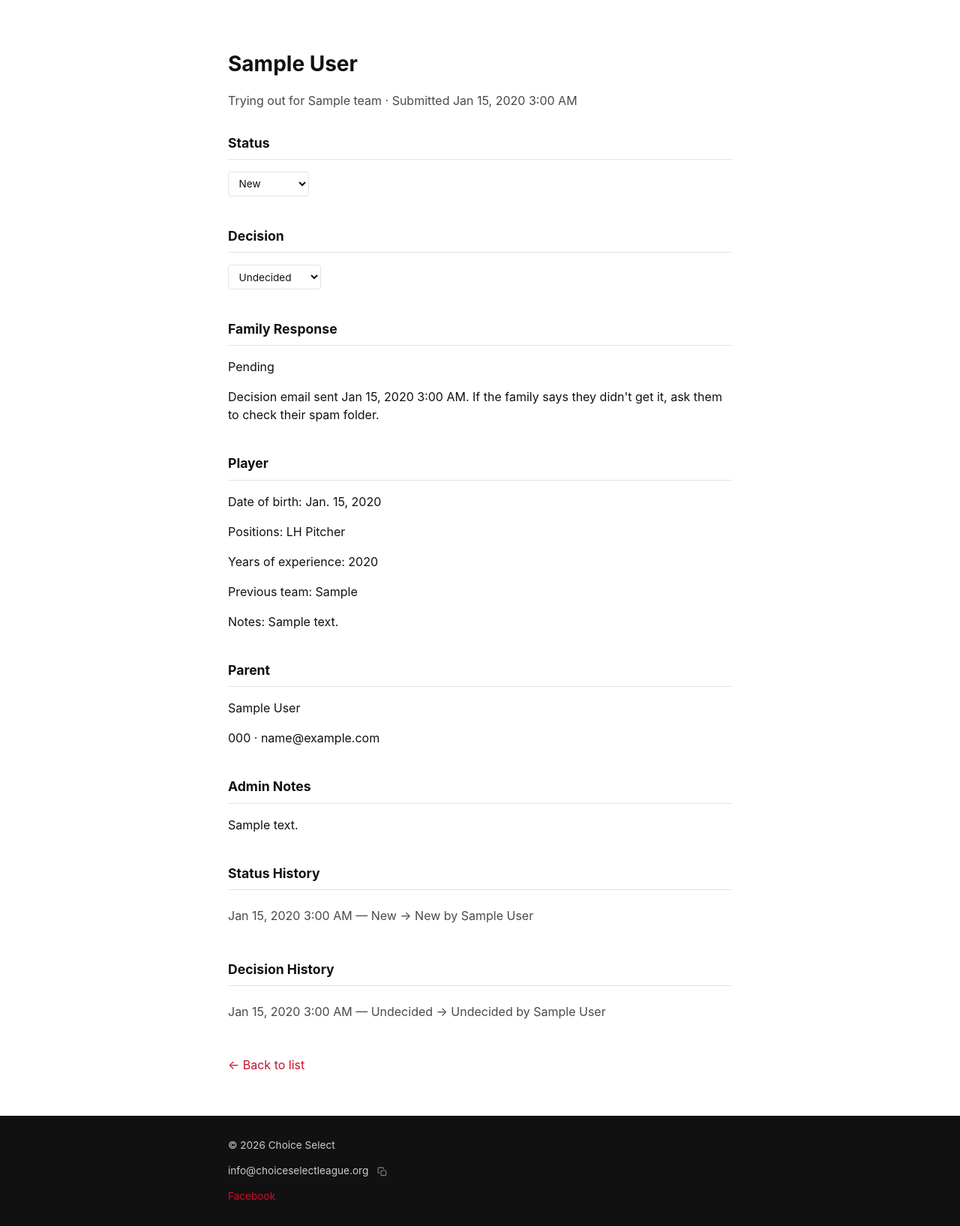
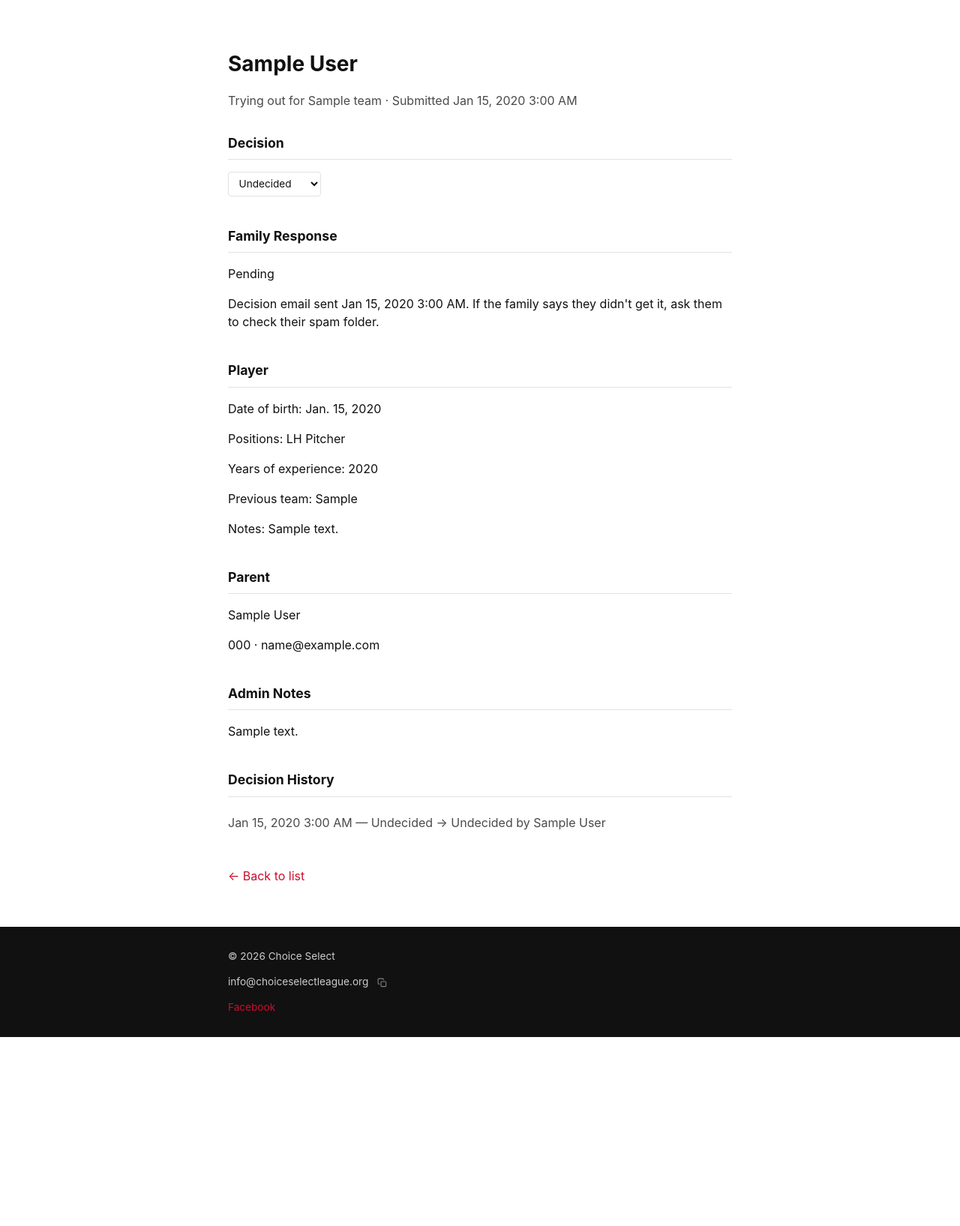
Before and after one commit to haewonito/baseball_club_site, a Django app: page /accounts/dashboard/admin/tryouts/1/ in a window 1280 px wide. Shown: the part 118-1753 px from the top of the page at 75% size. After the commit the page ends 1501 px from the top, so only its background shows below. Run offline with Django 5.2, Linux system fonts and the light colour scheme; a user stored in the database is signed in; tables that the repository leaves empty hold one stand-in row (values such as "Sample post").

Commit message:
before-debugging
Replace try-out status with an Unattended decision

Add "unattended" to coach_decision (no email, like undecided) and remove
the status field, TryoutStatusChange, and the status dropdown/view/URL.
Migration tryouts.0019 drops the status column and history table.

Co-Authored-By: Claude Sonnet 5.5 <noreply@anthropic.com>

```diff
--- a/apps/accounts/templates/accounts/admin_tryout_detail.html
+++ b/apps/accounts/templates/accounts/admin_tryout_detail.html
@@ -16,11 +16,6 @@
   </section>
 
   <section class="team-section">
-    <h2>Status</h2>
-    {% include "partials/_tryout_status_select.html" with signup=signup status_choices=status_choices confirm=True %}
-  </section>
-
-  <section class="team-section">
     <h2>Decision</h2>
     {% include "partials/_tryout_decision_select.html" with signup=signup decision_choices=decision_choices %}
   </section>
@@ -33,8 +28,8 @@
     {% if signup.decision_emailed_at %}
       <p>Decision email sent {{ signup.decision_emailed_at|date:"M j, Y g:i A" }}.
         If the family says they didn't get it, ask them to check their spam folder.</p>
-    {% elif signup.coach_decision == "undecided" %}
-      <p>Available once the assigned coach sets a decision.</p>
+    {% elif signup.coach_decision == "undecided" or signup.coach_decision == "unattended" %}
+      <p>Available once the assigned coach sets an Invite or Not Selected decision.</p>
     {% else %}
       <p>Decision set, not yet emailed -- sent from the coach's Try-Out Sign-Ups page.</p>
     {% endif %}
@@ -103,23 +98,6 @@
   {% endif %}
 
   <section class="team-section">
-    <h2>Status History</h2>
-    {% if status_changes %}
-      <ul class="coach-list">
-        {% for change in status_changes %}
-          <li>
-            {{ change.changed_at|date:"M j, Y g:i A" }} &mdash;
-            {{ change.get_old_status_display }} &rarr; {{ change.get_new_status_display }}
-            by {{ change.changed_by|default:"—" }}
-          </li>
-        {% endfor %}
-      </ul>
-    {% else %}
-      <p>No status changes yet.</p>
-    {% endif %}
-  </section>
-
-  <section class="team-section">
     <h2>Decision History</h2>
     {% if decision_changes %}
       <ul class="coach-list">
--- a/apps/accounts/templates/accounts/admin_tryouts_list.html
+++ b/apps/accounts/templates/accounts/admin_tryouts_list.html
@@ -5,7 +5,7 @@
 {% block content %}
   <section class="page-hero">
     <h1>Try-Out Sign-Ups</h1>
-    <p>You can set both Status and Decision for any sign-up here.</p>
+    <p>You can set the Decision for any sign-up here.</p>
   </section>
 
   <div class="dashboard-links">
@@ -35,7 +35,6 @@
           <th>Phone</th>
           <th>Submitted</th>
           <th>Season</th>
-          <th>Status</th>
           <th>Decision</th>
           <th>Family Response</th>
           <th>Roster</th>
@@ -51,7 +50,6 @@
             <td>{{ signup.parent_phone }}</td>
             <td>{{ signup.submitted_at|date:"M j, Y" }}</td>
             <td>{{ signup.season_label }}</td>
-            <td>{% include "partials/_tryout_status_select.html" with signup=signup status_choices=status_choices confirm=True %}</td>
             <td>{% include "partials/_tryout_decision_select.html" with signup=signup decision_choices=decision_choices %}</td>
             <td>{{ signup.get_family_response_display }}</td>
             <td>{{ signup.promoted_player|yesno:"Promoted,—" }}</td>
--- a/apps/accounts/urls.py
+++ b/apps/accounts/urls.py
@@ -12,11 +12,6 @@ urlpatterns = [
     path("dashboard/admin/", views.dashboard_admin, name="dashboard_admin"),
     path("dashboard/admin/tryouts/", views.admin_tryouts_list, name="admin_tryouts_list"),
     path("dashboard/admin/tryouts/<int:pk>/", views.admin_tryout_detail, name="admin_tryout_detail"),
-    path(
-        "dashboard/admin/tryouts/<int:pk>/status/",
-        views.admin_tryout_status_change,
-        name="admin_tryout_status_change",
-    ),
     path(
         "dashboard/admin/tryouts/<int:pk>/promote/",
         views.admin_tryout_promote,
--- a/apps/accounts/views.py
+++ b/apps/accounts/views.py
@@ -30,8 +30,6 @@ from apps.tryouts.models import (
     TryoutPoster,
     TryoutResponseInvite,
     TryoutSignup,
-    TryoutStatus,
-    TryoutStatusChange,
 )
 
 from .emails import send_parent_invite_email
@@ -129,7 +127,6 @@ def admin_tryouts_list(request):
             "signups": signups,
             "years": years,
             "selected_year": selected_year,
-            "status_choices": TryoutStatus.choices,
             "decision_choices": TryoutDecision.choices,
         },
     )
@@ -146,7 +143,6 @@ def admin_tryout_detail(request, pk):
         ),
         pk=pk,
     )
-    status_changes = signup.status_changes.select_related("changed_by").order_by("-changed_at")
     decision_changes = signup.decision_changes.select_related("changed_by").order_by("-changed_at")
     existing_player = None
     if not signup.promoted_player_id:
@@ -158,42 +154,8 @@ def admin_tryout_detail(request, pk):
         {
             "signup": signup,
             "existing_player": existing_player,
-            "status_choices": TryoutStatus.choices,
             "decision_choices": TryoutDecision.choices,
-            "status_changes": status_changes,
             "decision_changes": decision_changes,
-        },
-    )
-
-
-@login_required
-@require_POST
-def admin_tryout_status_change(request, pk):
-    signup = get_object_or_404(TryoutSignup.objects.select_related("team"), pk=pk)
-    if not _can_manage_tryout_signup(request.user, signup.team):
-        raise PermissionDenied
-
-    new_status = request.POST.get("status", "")
-    if new_status not in dict(TryoutStatus.choices):
-        return HttpResponseBadRequest("Invalid status")
-
-    if new_status != signup.status:
-        TryoutStatusChange.objects.create(
-            signup=signup,
-            old_status=signup.status,
-            new_status=new_status,
-            changed_by=request.user,
-        )
-        signup.status = new_status
-        signup.save(update_fields=["status"])
-
-    return render(
-        request,
-        "partials/_tryout_status_select.html",
-        {
-            "signup": signup,
-            "status_choices": TryoutStatus.choices,
-            "confirm": request.POST.get("confirm") == "1",
         },
     )
 
@@ -538,10 +500,9 @@ def _get_roster_team_or_404(user, team_id):
 
 
 def _can_manage_tryout_signup(user, team):
-    # Both Status and Decision are now editable from either dashboard
-    # (admin_tryout_status_change, coach_tryout_decision_change) -- an
-    # admin can act on any signup, a coach only on their own team's, same
-    # scoping as roster/practice editing.
+    # The decision is editable from either dashboard
+    # (coach_tryout_decision_change) -- an admin can act on any signup, a
+    # coach only on their own team's, same scoping as roster/practice editing.
     return user.is_admin or TeamCoach.objects.filter(coach=user, team=team).exists()
 
 
@@ -796,11 +757,11 @@ def coach_tryouts(request):
     if selected_team_id:
         signups = signups.filter(team_id=selected_team_id)
 
-    # Editing (status, decision, sending its email) is scoped to the
-    # coach's own team(s) -- viewing every signup stays "all teams, all
-    # years" per the coach dashboard's design, but the status/decision
-    # dropdowns and send button only render as editable for the rows this
-    # coach is actually allowed to act on.
+    # Editing (decision, sending its email) is scoped to the coach's own
+    # team(s) -- viewing every signup stays "all teams, all years" per the
+    # coach dashboard's design, but the decision dropdown and send button
+    # only render as editable for the rows this coach is actually allowed
+    # to act on.
     my_team_ids = set(
         TeamCoach.objects.filter(coach=request.user).values_list("team_id", flat=True)
     )
@@ -810,7 +771,6 @@ def coach_tryouts(request):
         {
             "signups": signups,
             "decision_choices": TryoutDecision.choices,
-            "status_choices": TryoutStatus.choices,
             "my_team_ids": my_team_ids,
             "teams": teams,
             "selected_team_id": selected_team_id,
--- a/apps/fees/admin.py
+++ b/apps/fees/admin.py
@@ -14,8 +14,8 @@ class FeeAdmin(AutoUserFieldsAdminMixin, admin.ModelAdmin):
     # admin below; inlining it too would give a payment row two separate
     # edit surfaces in Django admin (here, and /admin/fees/payment/),
     # which is confusing without adding real capability. Every other
-    # child/record model in this app (TryoutStatusChange,
-    # TryoutDecisionChange, TryoutResponseInvite) is exposed the same
+    # child/record model in this app (TryoutDecisionChange,
+    # TryoutResponseInvite) is exposed the same
     # standalone way, never inlined on its parent.
     # Access here is Admin-only, plus the one league-owner head coach
     # who also holds the Admin role (see apps.accounts.models.User.roles).
--- a/apps/tryouts/models.py
+++ b/apps/tryouts/models.py
@@ -37,25 +37,19 @@ class TryoutYearSettings(models.Model):
         return row.next_tryout_date if row else None
 
 
-class TryoutStatus(models.TextChoices):
-    NEW = "new", "New"
-    CONTACTED = "contacted", "Contacted"
-    ATTENDED = "attended", "Attended"
-
-
 class TryoutDecision(models.TextChoices):
     """
-    Separate axis from TryoutStatus above -- status tracks contact/
-    attendance logistics, this tracks the actual roster call. Never shown
-    to the family until a signup resolves to INVITE/NOT_SELECTED -- a coach
-    can send that signup's decision email as soon as it's set, independent
-    of every other signup on the team (see
-    apps.accounts.views.coach_tryout_send_email).
+    The coach's roster call. UNATTENDED means the kid didn't show up to the
+    try-out; like UNDECIDED it has no email. Never shown to the family until
+    a signup resolves to INVITE/NOT_SELECTED -- a coach can send that
+    signup's decision email as soon as it's set, independent of every other
+    signup on the team (see apps.accounts.views.coach_tryout_send_email).
     """
 
     UNDECIDED = "undecided", "Undecided"
     INVITE = "invite", "Invite"
     NOT_SELECTED = "not_selected", "Not Selected"
+    UNATTENDED = "unattended", "Unattended"
 
 
 class TryoutFamilyResponse(models.TextChoices):
@@ -101,9 +95,6 @@ class TryoutSignup(models.Model):
 
     submitted_at = models.DateTimeField(auto_now_add=True)
 
-    status = models.CharField(
-        max_length=20, choices=TryoutStatus.choices, default=TryoutStatus.NEW
-    )
     admin_notes = models.TextField(blank=True)
 
     # Set by whichever coach is assigned to `team` -- see
@@ -209,30 +200,9 @@ class TryoutSignupPosition(models.Model):
         return f"{self.signup} - {self.get_position_display()}"
 
 
-class TryoutStatusChange(models.Model):
-    """
-    Audit trail for status changes -- pairs with the confirmation-dialog
-    UX so an admin's status edit is deliberate and traceable.
-    """
-
-    signup = models.ForeignKey(
-        TryoutSignup, on_delete=models.CASCADE, related_name="status_changes"
-    )
-    old_status = models.CharField(max_length=20, choices=TryoutStatus.choices)
-    new_status = models.CharField(max_length=20, choices=TryoutStatus.choices)
-    changed_by = models.ForeignKey(settings.AUTH_USER_MODEL, on_delete=models.SET_NULL, null=True)
-    changed_at = models.DateTimeField(auto_now_add=True)
-
-    class Meta:
-        verbose_name = "Try-Out Status Change"
-        verbose_name_plural = "Try-Out Status Changes"
-
-
 class TryoutDecisionChange(models.Model):
     """
-    Audit trail for coach_decision changes -- same append-only pattern as
-    TryoutStatusChange above, just on the coach-driven axis instead of the
-    admin-driven one.
+    Audit trail for coach_decision changes -- append-only, so a decision edit is traceable.
     """
 
     signup = models.ForeignKey(
--- a/templates/partials/_tryout_email_action.html
+++ b/templates/partials/_tryout_email_action.html
@@ -3,7 +3,7 @@
   {% if send_failed %}
     <span class="email-action__error">Couldn't send -- try again.</span>
   {% endif %}
-  {% if signup.coach_decision == "undecided" %}
+  {% if signup.coach_decision == "undecided" or signup.coach_decision == "unattended" %}
     <span class="email-action__hint">Set a decision first</span>
   {% elif signup.decision_emailed_at %}
     <button class="btn" type="button" disabled>
--- a/templates/partials/_tryout_status_select.html
+++ /dev/null
@@ -1,19 +0,0 @@
-{# Usage: {% include "partials/_tryout_status_select.html" with signup=signup status_choices=status_choices confirm=True %} -- also the htmx swap target/response fragment for the status-change POST. Pass confirm=True for the admin confirmation dialog; the coach try-out list omits it so changes commit immediately. #}
-<span class="status-cell" id="status-cell-{{ signup.pk }}">
-  <select
-    name="status"
-    class="status-select"
-    hx-post="{% url 'accounts:admin_tryout_status_change' signup.pk %}"
-    hx-trigger="change"
-    {% if confirm %}
-      hx-confirm="Change this sign-up's status? This will be recorded in the audit history."
-      hx-vals='{"confirm": "1"}'
-    {% endif %}
-    hx-target="#status-cell-{{ signup.pk }}"
-    hx-swap="outerHTML"
-  >
-    {% for value, label in status_choices %}
-      <option value="{{ value }}" {% if value == signup.status %}selected{% endif %}>{{ label }}</option>
-    {% endfor %}
-  </select>
-</span>
```
Also changed, not shown: apps/accounts/templates/accounts/coach_tryouts.html (+1 -9 lines), apps/tryouts/admin.py (+2 -29 lines), apps/tryouts/migrations/0019_remove_tryout_status_add_unattended.py (added).
